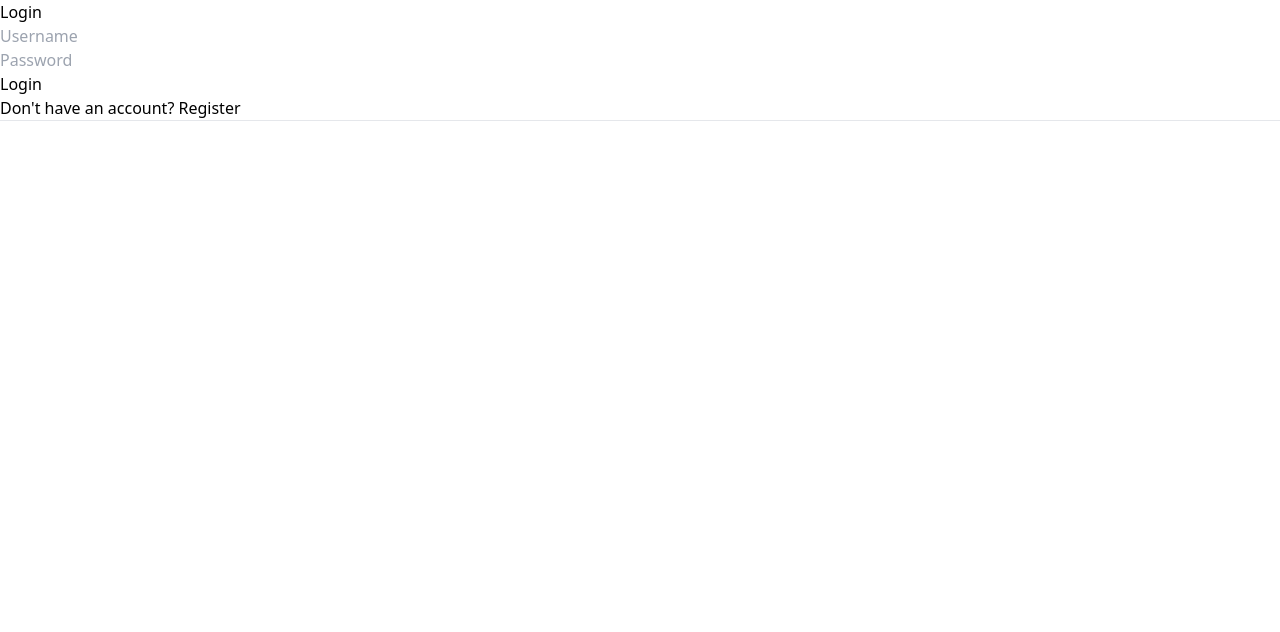
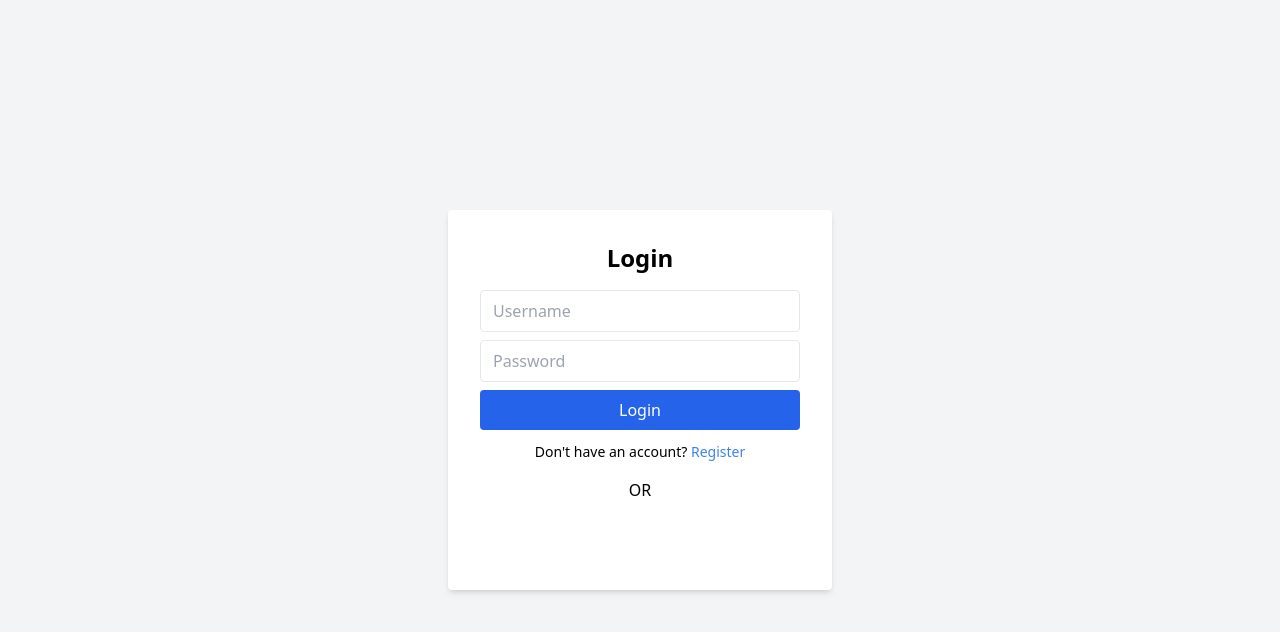
Before and after one commit to vishal-mehta-cent/paper-trading-frontend_revised, a React (Vite) app: page / in a window 1280 px wide. Shown: the top 632 px of the page. Built offline with nearby package versions, Linux system fonts and the light colour scheme.

Commit message:
✅ Change in Login Page

```diff
--- a/src/App.jsx
+++ b/src/App.jsx
@@ -42,7 +42,12 @@ export default function App() {
     else localStorage.removeItem("username");
   }, [username]);
 
-  const handleLoginSuccess = (u) => setUsername(u);
+  const handleLoginSuccess = (user) => {
+    console.log("Login success:", user);
+    setUsername(user);
+    window.location.href = "/menu"; // ✅ Redirect to menu after login/register
+  };
+
   const handleLogout = () => setUsername(null);
 
   return (
--- a/src/pages/LoginRegister.jsx
+++ b/src/pages/LoginRegister.jsx
@@ -2,7 +2,7 @@ import React, { useState } from "react";
 import { GoogleLogin } from "@react-oauth/google";
 import jwt_decode from "jwt-decode";
 
-const BACKEND_URL = import.meta.env.VITE_BACKEND_URL; // ✅ Read from env
+const BACKEND_URL = import.meta.env.VITE_BACKEND_URL;
 
 export default function LoginRegister({ onLoginSuccess }) {
   const [username, setUsername] = useState("");
@@ -23,7 +23,7 @@ export default function LoginRegister({ onLoginSuccess }) {
 
       const data = await res.json();
       if (res.ok) {
-        onLoginSuccess(data.user); // pass user data to parent
+        onLoginSuccess(data.user || username); // call parent handler ✅
       } else {
         setError(data.detail || "Authentication failed");
       }
@@ -43,7 +43,7 @@ export default function LoginRegister({ onLoginSuccess }) {
 
       const data = await res.json();
       if (res.ok) {
-        onLoginSuccess(data.user);
+        onLoginSuccess(data.user || decoded.email); // call parent handler ✅
       } else {
         setError(data.detail || "Google login failed");
       }
@@ -53,35 +53,53 @@ export default function LoginRegister({ onLoginSuccess }) {
   };
 
   return (
-    <div>
-      <h2>{isLogin ? "Login" : "Register"}</h2>
+    <div className="min-h-screen flex items-center justify-center bg-gray-100">
+      <div className="bg-white p-8 rounded shadow-md w-full max-w-sm">
+        <h2 className="text-2xl font-bold mb-4 text-center">
+          {isLogin ? "Login" : "Register"}
+        </h2>
+
         <form onSubmit={handleSubmit}>
           <input
             placeholder="Username"
+            className="w-full mb-2 px-3 py-2 border rounded"
             value={username}
             onChange={(e) => setUsername(e.target.value)}
             required
-        /><br />
+          />
           <input
             placeholder="Password"
             type="password"
+            className="w-full mb-2 px-3 py-2 border rounded"
             value={password}
             onChange={(e) => setPassword(e.target.value)}
             required
-        /><br />
-        <button type="submit">{isLogin ? "Login" : "Register"}</button>
+          />
+          <button
+            type="submit"
+            className="w-full bg-blue-600 text-white py-2 rounded hover:bg-blue-700 transition"
+          >
+            {isLogin ? "Login" : "Register"}
+          </button>
         </form>
 
-      <p>
+        <p className="mt-3 text-center text-sm">
           {isLogin ? "Don't have an account?" : "Already have an account?"}{" "}
-        <button onClick={() => setIsLogin(!isLogin)}>
+          <button
+            className="text-blue-500 hover:underline"
+            onClick={() => setIsLogin(!isLogin)}
+          >
             {isLogin ? "Register" : "Login"}
           </button>
         </p>
 
-      <hr />
+        <div className="my-4 text-center">OR</div>
         <GoogleLogin onSuccess={handleGoogleSuccess} />
-      {error && <p style={{ color: "red" }}>{error}</p>}
+
+        {error && (
+          <p className="text-red-600 mt-2 text-center text-sm">{error}</p>
+        )}
+      </div>
     </div>
   );
 }
```
Lines whose indentation alone changed are shown as unchanged.
